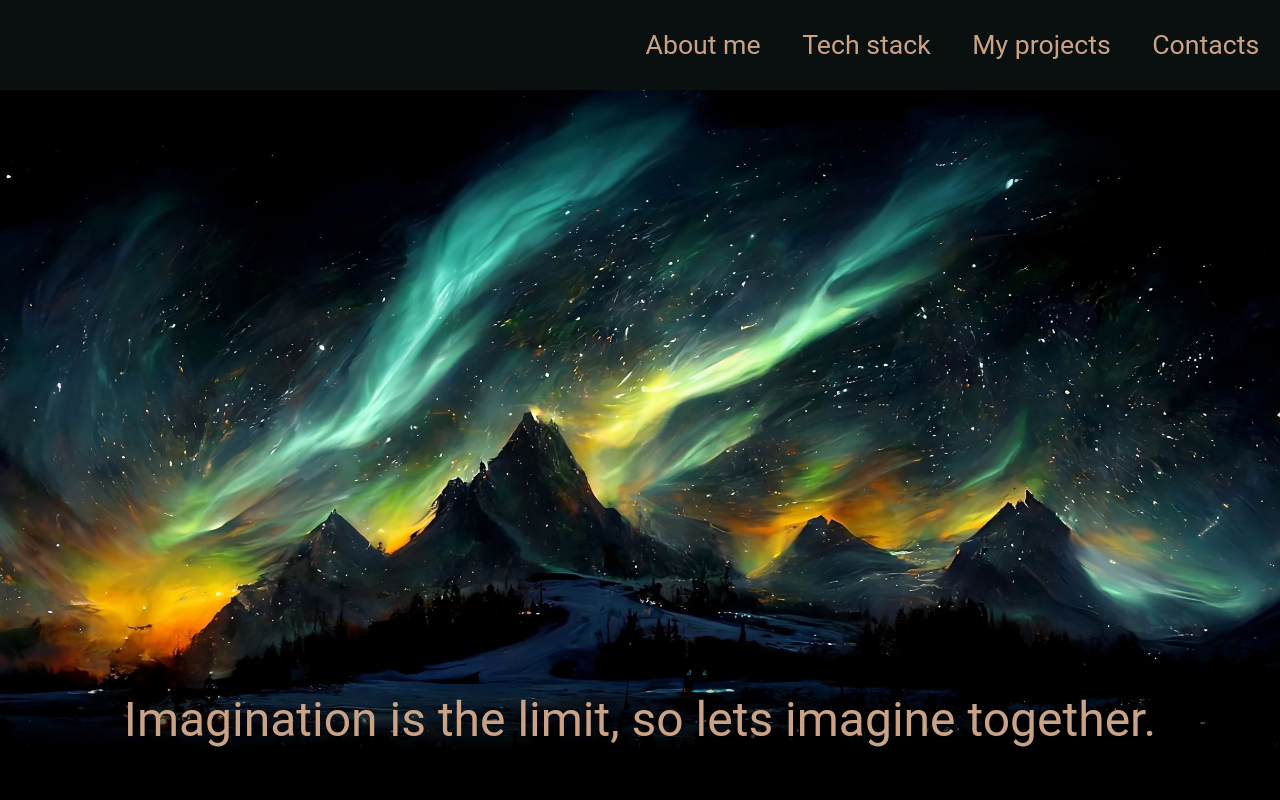
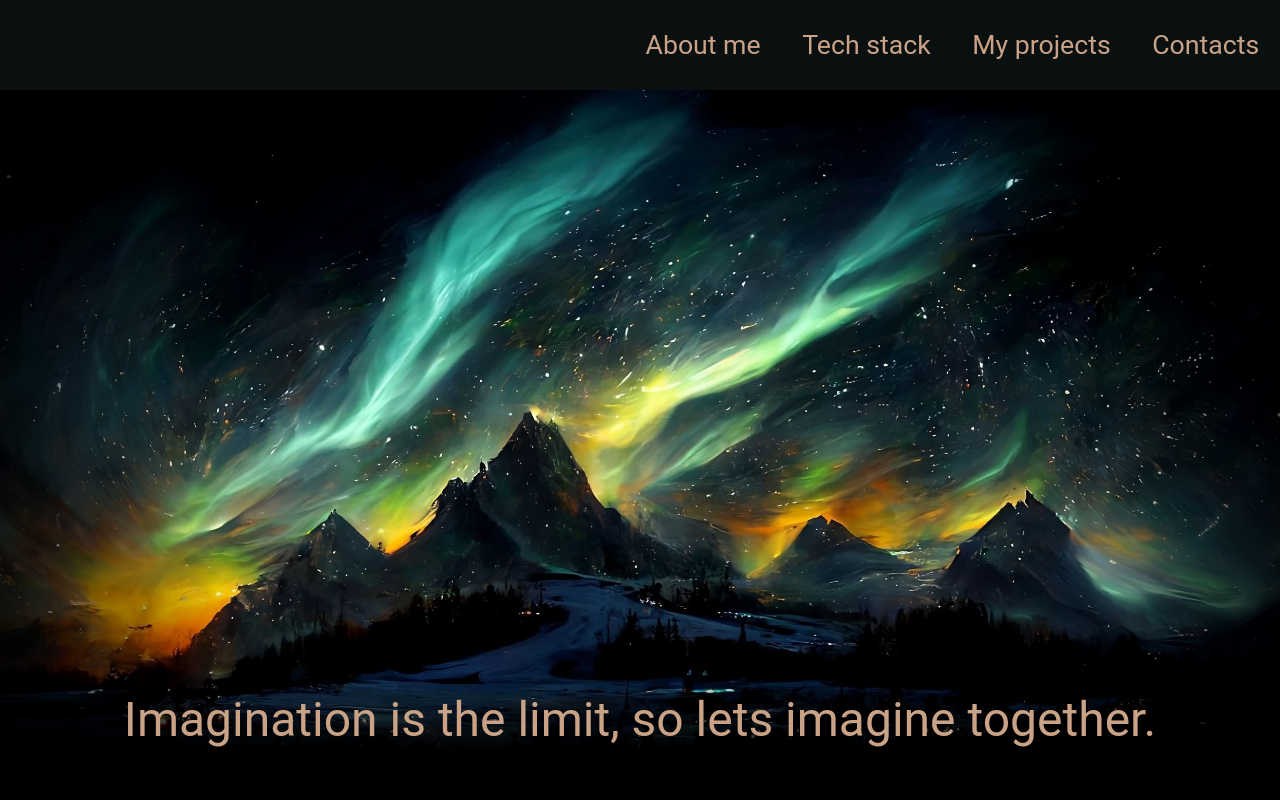
Before and after one commit to SpasMilenkov/Portfolio-website, a Vue app: page / in a window 1280 px wide. Shown: the top 800 px of the page. Built offline with nearby package versions, Linux system fonts and the light colour scheme.

Commit message:
Add another layer to the background

```diff
--- a/src/components/WelcomeSection.vue
+++ b/src/components/WelcomeSection.vue
@@ -9,7 +9,7 @@
         max-width: 100%;
         height: calc(100vh - 90px);
         margin-top: 90px;
-        background: url(/images/main-banner.webp), linear-gradient(0deg, rgba(0,0,0,1) 10%, rgba(89,125,140,0) 20%);
+        background: url(/images/main-banner.webp), linear-gradient(0deg, rgba(0,0,0,1) 10%, rgba(89,125,140,0) 20%),radial-gradient(circle, rgba(0,0,0,0) 57%, rgba(0,0,0,1) 100%);;
         background-size: cover;
         background-repeat: no-repeat;
         background-position: center;
```
